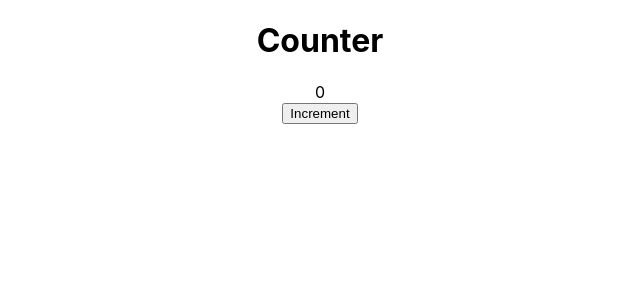
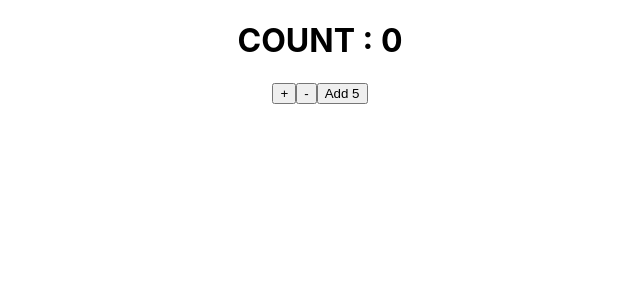
Before and after one commit to shafayetdotme/tut-react, a React (Create React App) app: page / in a window 1280 px wide. Shown: the top 300 px of the page, without its empty margins (320-960 px from the left). Built offline with nearby package versions, Linux system fonts and the light colour scheme.

Commit message:
setState() done again
rce
rconst
clg

```diff
--- a/src/App.js
+++ b/src/App.js
@@ -1,11 +1,11 @@
 import React from "react";
 import "./App.css";
-import Counter from "./components/Counter.jsx";
+import Count from "./components/Count";
 
 function App() {
   return (
     <div className="App">
-      <Counter />
+      <Count num={1} countType="Default"></Count>
     </div>
   );
 }
--- /dev/null
+++ b/src/components/Count.jsx
@@ -0,0 +1,55 @@
+import React, { Component } from 'react'
+
+class Count extends Component {
+    constructor(props) {
+        super(props)
+
+        this.state = {
+            count: 0
+        }
+    }
+
+    add() {
+        // setState(object:updater, [callback])
+        // OR
+        // setState((state, props) => (stateChange), [callback])
+        this.setState({
+            count: this.state.count + 1,
+        },
+            () => { console.log(this.state.count) }
+        )
+    }
+
+    substract() {
+        this.setState({
+            count: this.state.count - 1
+        },
+            () => { console.log(this.state.count) }
+        )
+    }
+
+    addFive() {
+        this.setState((prevState, props) => (
+            {
+                count: prevState.count + (props.num * 5)
+            }
+        ), () => {
+            console.log(this.state.count);
+        })
+    }
+
+
+    render() {
+        return (
+            <div>
+                <h1>COUNT : {this.state.count}</h1>
+
+                <button onClick={() => this.add()}>+</button>
+                <button onClick={() => this.substract()}>-</button>
+                <button onClick={() => this.addFive()}>Add 5</button>
+            </div>
+        )
+    }
+}
+
+export default Count
```
